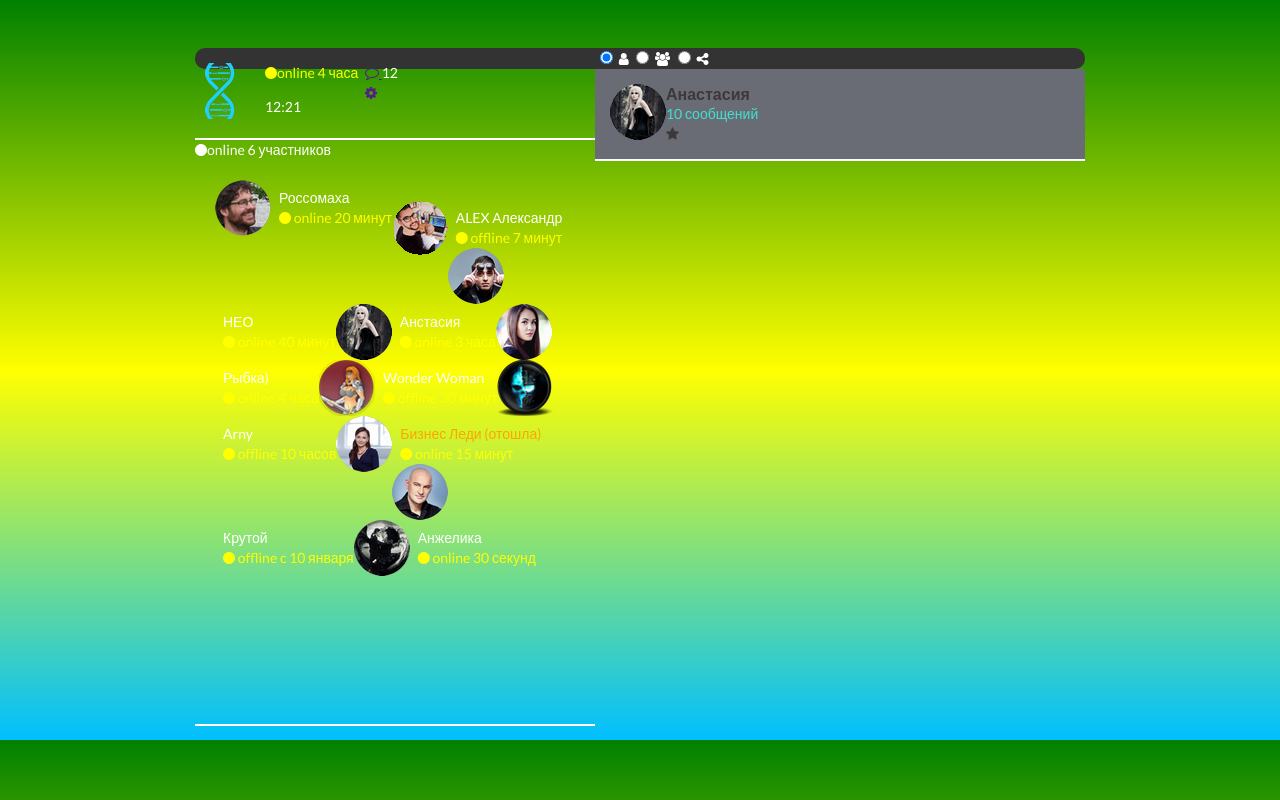
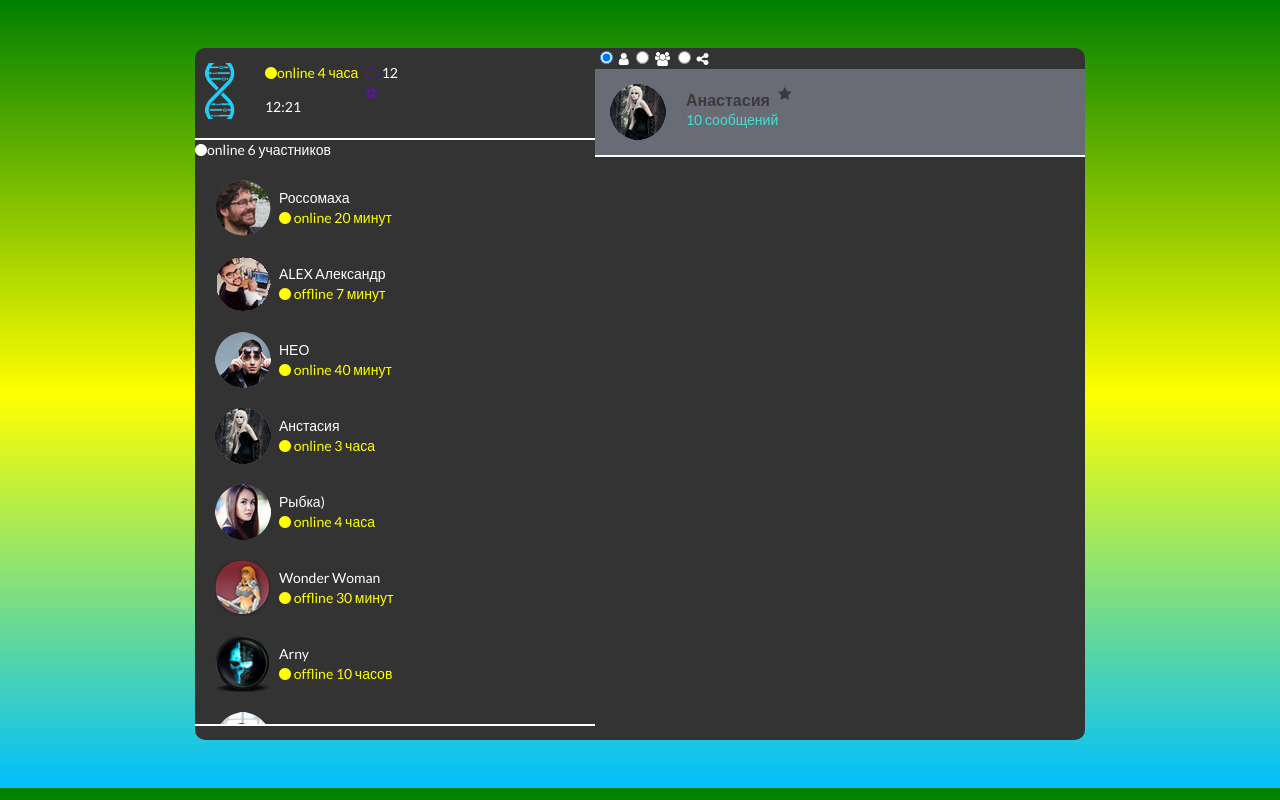
Before and after one commit to alexanderxp/ChatAndersen2021, a plain HTML site: page index.html in a window 1280 px wide. Drawn offline with Linux system fonts and the light colour scheme.

Commit message:
add chat-header styles in styles.css

```diff
--- a/styles.css
+++ b/styles.css
@@ -114,3 +114,26 @@ body {
 .chat .chat-header .chat-num-messages {
   color: #40E0D0;
 }
+/* -------------------------------ХЕДЕР ЧАТА (ПРАВЫЙ ХЕДЕР)------------------------------------------ */
+.chat .chat-header .chat-about {				       /* отступы текста в хедере истории чатов */
+  float: left;                                 /* левее , ближе к аватарке */
+  padding-left: 20px;                          /* левое расстояние от аватарки до текста */
+  margin-top: 6px;                             /* отступ текста от верхнего края блока хедера */
+}
+
+.chat .chat-history {                          /* характеристики окна истории чатов */
+  padding: 30px 30px 20px;
+  border-bottom: 2px solid white;              /* нижняя граница между историей чатов и textarea */
+  overflow-y: scroll;                          /* добавление бегунка */
+  height: 512px;                               /*  высота истории чата   */
+  width: 490px;                                /* ширина блока истории чата */
+}
+
+.clearfix:after {                              /* характеристики основного блока пользователей  */
+  visibility: hidden;                          /* ничего */
+  display: block;                              /* отображать как блок */
+  font-size: 0;                                /* ничего */
+  content: " ";                                /* так виден фон блока пользователей */
+  clear: both;                                 /* так виден фон блока пользователей */
+  height: 0;                                   /* ничего */
+}
```
